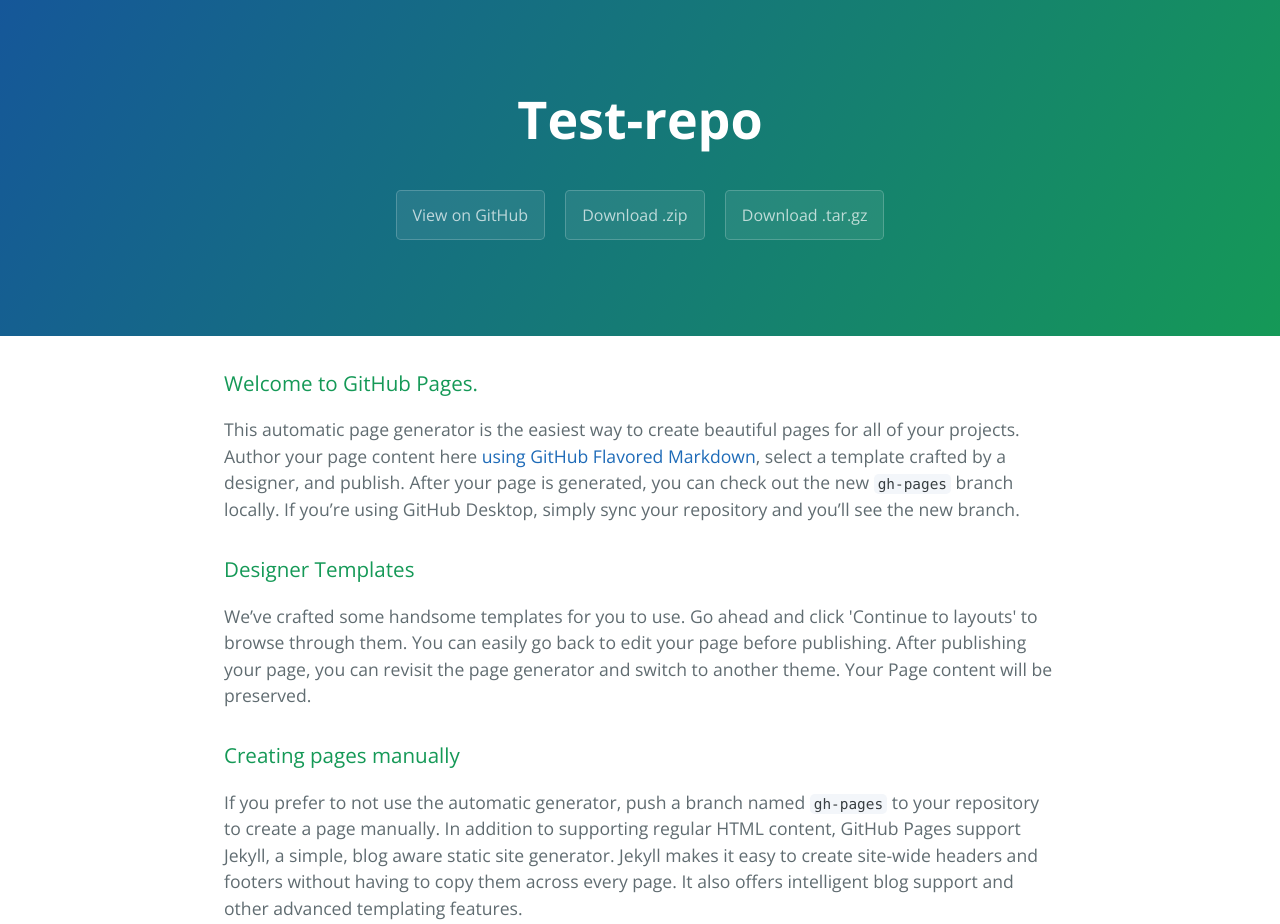
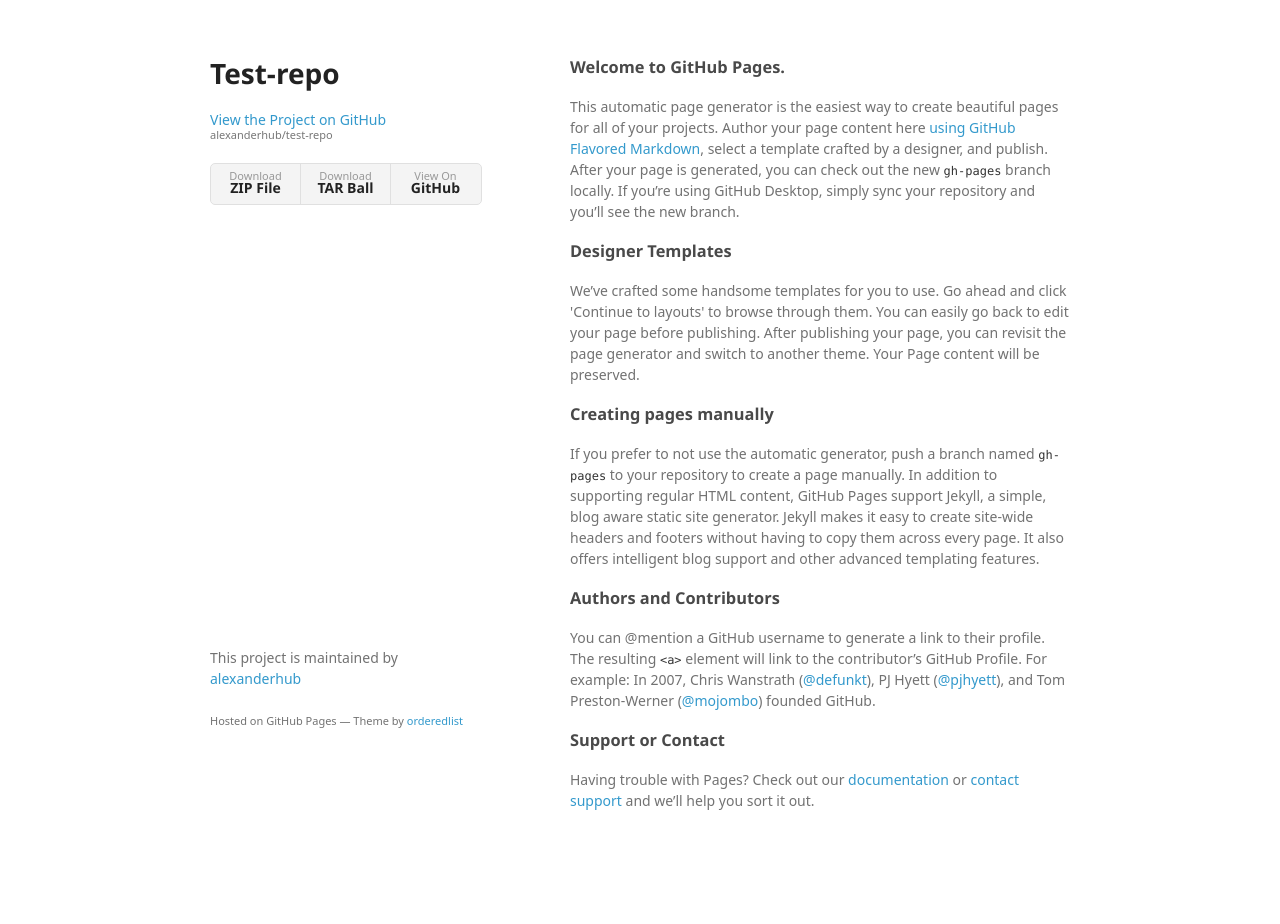
Before and after one commit to alexanderhub/test-repo, a plain HTML site: page index.html in a window 1280 px wide. Shown: the top 924 px of the page. After the commit the page ends 881 px from the top, so only its background shows below. Drawn offline with nearby package versions, Linux system fonts and the light colour scheme; a web font is replaced by a local one.

```diff
--- a/index.html
+++ b/index.html
@@ -1,25 +1,34 @@
-<!DOCTYPE html>
-<html lang="en-us">
+<!doctype html>
+<html>
   <head>
-    <meta charset="UTF-8">
+    <meta charset="utf-8">
+    <meta http-equiv="X-UA-Compatible" content="chrome=1">
     <title>Test-repo by alexanderhub</title>
-    <meta name="viewport" content="width=device-width, initial-scale=1">
-    <link rel="stylesheet" type="text/css" href="stylesheets/normalize.css" media="screen">
-    <link href='https://fonts.googleapis.com/css?family=Open+Sans:400,700' rel='stylesheet' type='text/css'>
-    <link rel="stylesheet" type="text/css" href="stylesheets/stylesheet.css" media="screen">
-    <link rel="stylesheet" type="text/css" href="stylesheets/github-light.css" media="screen">
+
+    <link rel="stylesheet" href="stylesheets/styles.css">
+    <link rel="stylesheet" href="stylesheets/github-light.css">
+    <meta name="viewport" content="width=device-width">
+    <!--[if lt IE 9]>
+    <script src="//html5shiv.googlecode.com/svn/trunk/html5.js"></script>
+    <![endif]-->
   </head>
   <body>
-    <section class="page-header">
-      <h1 class="project-name">Test-repo</h1>
-      <h2 class="project-tagline"></h2>
-      <a href="https://github.com/alexanderhub/test-repo" class="btn">View on GitHub</a>
-      <a href="https://github.com/alexanderhub/test-repo/zipball/master" class="btn">Download .zip</a>
-      <a href="https://github.com/alexanderhub/test-repo/tarball/master" class="btn">Download .tar.gz</a>
-    </section>
+    <div class="wrapper">
+      <header>
+        <h1>Test-repo</h1>
+        <p></p>
 
-    <section class="main-content">
-      <h3>
+        <p class="view"><a href="https://github.com/alexanderhub/test-repo">View the Project on GitHub <small>alexanderhub/test-repo</small></a></p>
+
+
+        <ul>
+          <li><a href="https://github.com/alexanderhub/test-repo/zipball/master">Download <strong>ZIP File</strong></a></li>
+          <li><a href="https://github.com/alexanderhub/test-repo/tarball/master">Download <strong>TAR Ball</strong></a></li>
+          <li><a href="https://github.com/alexanderhub/test-repo">View On <strong>GitHub</strong></a></li>
+        </ul>
+      </header>
+      <section>
+        <h3>
 <a id="welcome-to-github-pages" class="anchor" href="#welcome-to-github-pages" aria-hidden="true"><span aria-hidden="true" class="octicon octicon-link"></span></a>Welcome to GitHub Pages.</h3>
 
 <p>This automatic page generator is the easiest way to create beautiful pages for all of your projects. Author your page content here <a href="https://guides.github.com/features/mastering-markdown/">using GitHub Flavored Markdown</a>, select a template crafted by a designer, and publish. After your page is generated, you can check out the new <code>gh-pages</code> branch locally. If you’re using GitHub Desktop, simply sync your repository and you’ll see the new branch.</p>
@@ -43,15 +52,13 @@
 <a id="support-or-contact" class="anchor" href="#support-or-contact" aria-hidden="true"><span aria-hidden="true" class="octicon octicon-link"></span></a>Support or Contact</h3>
 
 <p>Having trouble with Pages? Check out our <a href="https://help.github.com/pages">documentation</a> or <a href="https://github.com/contact">contact support</a> and we’ll help you sort it out.</p>
-
-      <footer class="site-footer">
-        <span class="site-footer-owner"><a href="https://github.com/alexanderhub/test-repo">Test-repo</a> is maintained by <a href="https://github.com/alexanderhub">alexanderhub</a>.</span>
-
-        <span class="site-footer-credits">This page was generated by <a href="https://pages.github.com">GitHub Pages</a> using the <a href="https://github.com/jasonlong/cayman-theme">Cayman theme</a> by <a href="https://twitter.com/jasonlong">Jason Long</a>.</span>
+      </section>
+      <footer>
+        <p>This project is maintained by <a href="https://github.com/alexanderhub">alexanderhub</a></p>
+        <p><small>Hosted on GitHub Pages &mdash; Theme by <a href="https://github.com/orderedlist">orderedlist</a></small></p>
       </footer>
-
-    </section>
-
+    </div>
+    <script src="javascripts/scale.fix.js"></script>
 
   </body>
 </html>
--- /dev/null
+++ b/javascripts/scale.fix.js
@@ -0,0 +1,17 @@
+var metas = document.getElementsByTagName('meta');
+var i;
+if (navigator.userAgent.match(/iPhone/i)) {
+  for (i=0; i<metas.length; i++) {
+    if (metas[i].name == "viewport") {
+      metas[i].content = "width=device-width, minimum-scale=1.0, maximum-scale=1.0";
+    }
+  }
+  document.addEventListener("gesturestart", gestureStart, false);
+}
+function gestureStart() {
+  for (i=0; i<metas.length; i++) {
+    if (metas[i].name == "viewport") {
+      metas[i].content = "width=device-width, minimum-scale=0.25, maximum-scale=1.6";
+    }
+  }
+}
--- /dev/null
+++ b/stylesheets/styles.css
@@ -0,0 +1,324 @@
+@font-face {
+  font-family: 'Noto Sans';
+  font-weight: 400;
+  font-style: normal;
+  src: url('../fonts/Noto-Sans-regular/Noto-Sans-regular.eot');
+  src: url('../fonts/Noto-Sans-regular/Noto-Sans-regular.eot?#iefix') format('embedded-opentype'),
+       local('Noto Sans'),
+       local('Noto-Sans-regular'),
+       url('../fonts/Noto-Sans-regular/Noto-Sans-regular.woff2') format('woff2'),
+       url('../fonts/Noto-Sans-regular/Noto-Sans-regular.woff') format('woff'),
+       url('../fonts/Noto-Sans-regular/Noto-Sans-regular.ttf') format('truetype'),
+       url('../fonts/Noto-Sans-regular/Noto-Sans-regular.svg#NotoSans') format('svg');
+}
+
+@font-face {
+  font-family: 'Noto Sans';
+  font-weight: 700;
+  font-style: normal;
+  src: url('../fonts/Noto-Sans-700/Noto-Sans-700.eot');
+  src: url('../fonts/Noto-Sans-700/Noto-Sans-700.eot?#iefix') format('embedded-opentype'),
+       local('Noto Sans Bold'),
+       local('Noto-Sans-700'),
+       url('../fonts/Noto-Sans-700/Noto-Sans-700.woff2') format('woff2'),
+       url('../fonts/Noto-Sans-700/Noto-Sans-700.woff') format('woff'),
+       url('../fonts/Noto-Sans-700/Noto-Sans-700.ttf') format('truetype'),
+       url('../fonts/Noto-Sans-700/Noto-Sans-700.svg#NotoSans') format('svg');
+}
+
+@font-face {
+  font-family: 'Noto Sans';
+  font-weight: 400;
+  font-style: italic;
+  src: url('../fonts/Noto-Sans-italic/Noto-Sans-italic.eot');
+  src: url('../fonts/Noto-Sans-italic/Noto-Sans-italic.eot?#iefix') format('embedded-opentype'),
+       local('Noto Sans Italic'),
+       local('Noto-Sans-italic'),
+       url('../fonts/Noto-Sans-italic/Noto-Sans-italic.woff2') format('woff2'),
+       url('../fonts/Noto-Sans-italic/Noto-Sans-italic.woff') format('woff'),
+       url('../fonts/Noto-Sans-italic/Noto-Sans-italic.ttf') format('truetype'),
+       url('../fonts/Noto-Sans-italic/Noto-Sans-italic.svg#NotoSans') format('svg');
+}
+
+@font-face {
+  font-family: 'Noto Sans';
+  font-weight: 700;
+  font-style: italic;
+  src: url('../fonts/Noto-Sans-700italic/Noto-Sans-700italic.eot');
+  src: url('../fonts/Noto-Sans-700italic/Noto-Sans-700italic.eot?#iefix') format('embedded-opentype'),
+       local('Noto Sans Bold Italic'),
+       local('Noto-Sans-700italic'),
+       url('../fonts/Noto-Sans-700italic/Noto-Sans-700italic.woff2') format('woff2'),
+       url('../fonts/Noto-Sans-700italic/Noto-Sans-700italic.woff') format('woff'),
+       url('../fonts/Noto-Sans-700italic/Noto-Sans-700italic.ttf') format('truetype'),
+       url('../fonts/Noto-Sans-700italic/Noto-Sans-700italic.svg#NotoSans') format('svg');
+}
+
+body {
+  background-color: #fff;
+  padding:50px;
+  font: 14px/1.5 "Noto Sans", "Helvetica Neue", Helvetica, Arial, sans-serif;
+  color:#727272;
+  font-weight:400;
+}
+
+h1, h2, h3, h4, h5, h6 {
+  color:#222;
+  margin:0 0 20px;
+}
+
+p, ul, ol, table, pre, dl {
+  margin:0 0 20px;
+}
+
+h1, h2, h3 {
+  line-height:1.1;
+}
+
+h1 {
+  font-size:28px;
+}
+
+h2 {
+  color:#393939;
+}
+
+h3, h4, h5, h6 {
+  color:#494949;
+}
+
+a {
+  color:#39c;
+  text-decoration:none;
+}
+
+a:hover {
+  color:#069;
+}
+
+a small {
+  font-size:11px;
+  color:#777;
+  margin-top:-0.3em;
+  display:block;
+}
+
+a:hover small {
+  color:#777;
+}
+
+.wrapper {
+  width:860px;
+  margin:0 auto;
+}
+
+blockquote {
+  border-left:1px solid #e5e5e5;
+  margin:0;
+  padding:0 0 0 20px;
+  font-style:italic;
+}
+
+code, pre {
+  font-family:Monaco, Bitstream Vera Sans Mono, Lucida Console, Terminal, Consolas, Liberation Mono, DejaVu Sans Mono, Courier New, monospace;
+  color:#333;
+  font-size:12px;
+}
+
+pre {
+  padding:8px 15px;
+  background: #f8f8f8;
+  border-radius:5px;
+  border:1px solid #e5e5e5;
+  overflow-x: auto;
+}
+
+table {
+  width:100%;
+  border-collapse:collapse;
+}
+
+th, td {
+  text-align:left;
+  padding:5px 10px;
+  border-bottom:1px solid #e5e5e5;
+}
+
+dt {
+  color:#444;
+  font-weight:700;
+}
+
+th {
+  color:#444;
+}
+
+img {
+  max-width:100%;
+}
+
+header {
+  width:270px;
+  float:left;
+  position:fixed;
+  -webkit-font-smoothing:subpixel-antialiased;
+}
+
+header ul {
+  list-style:none;
+  height:40px;
+  padding:0;
+  background: #f4f4f4;
+  border-radius:5px;
+  border:1px solid #e0e0e0;
+  width:270px;
+}
+
+header li {
+  width:89px;
+  float:left;
+  border-right:1px solid #e0e0e0;
+  height:40px;
+}
+
+header li:first-child a {
+  border-radius:5px 0 0 5px;
+}
+
+header li:last-child a {
+  border-radius:0 5px 5px 0;
+}
+
+header ul a {
+  line-height:1;
+  font-size:11px;
+  color:#999;
+  display:block;
+  text-align:center;
+  padding-top:6px;
+  height:34px;
+}
+
+header ul a:hover {
+  color:#999;
+}
+
+header ul a:active {
+  background-color:#f0f0f0;
+}
+
+strong {
+  color:#222;
+  font-weight:700;
+}
+
+header ul li + li + li {
+  border-right:none;
+  width:89px;
+}
+
+header ul a strong {
+  font-size:14px;
+  display:block;
+  color:#222;
+}
+
+section {
+  width:500px;
+  float:right;
+  padding-bottom:50px;
+}
+
+small {
+  font-size:11px;
+}
+
+hr {
+  border:0;
+  background:#e5e5e5;
+  height:1px;
+  margin:0 0 20px;
+}
+
+footer {
+  width:270px;
+  float:left;
+  position:fixed;
+  bottom:50px;
+  -webkit-font-smoothing:subpixel-antialiased;
+}
+
+@media print, screen and (max-width: 960px) {
+
+  div.wrapper {
+    width:auto;
+    margin:0;
+  }
+
+  header, section, footer {
+    float:none;
+    position:static;
+    width:auto;
+  }
+
+  header {
+    padding-right:320px;
+  }
+
+  section {
+    border:1px solid #e5e5e5;
+    border-width:1px 0;
+    padding:20px 0;
+    margin:0 0 20px;
+  }
+
+  header a small {
+    display:inline;
+  }
+
+  header ul {
+    position:absolute;
+    right:50px;
+    top:52px;
+  }
+}
+
+@media print, screen and (max-width: 720px) {
+  body {
+    word-wrap:break-word;
+  }
+
+  header {
+    padding:0;
+  }
+
+  header ul, header p.view {
+    position:static;
+  }
+
+  pre, code {
+    word-wrap:normal;
+  }
+}
+
+@media print, screen and (max-width: 480px) {
+  body {
+    padding:15px;
+  }
+
+  header ul {
+    width:99%;
+  }
+
+  header li, header ul li + li + li {
+    width:33%;
+  }
+}
+
+@media print {
+  body {
+    padding:0.4in;
+    font-size:12pt;
+    color:#444;
+  }
+}
```
